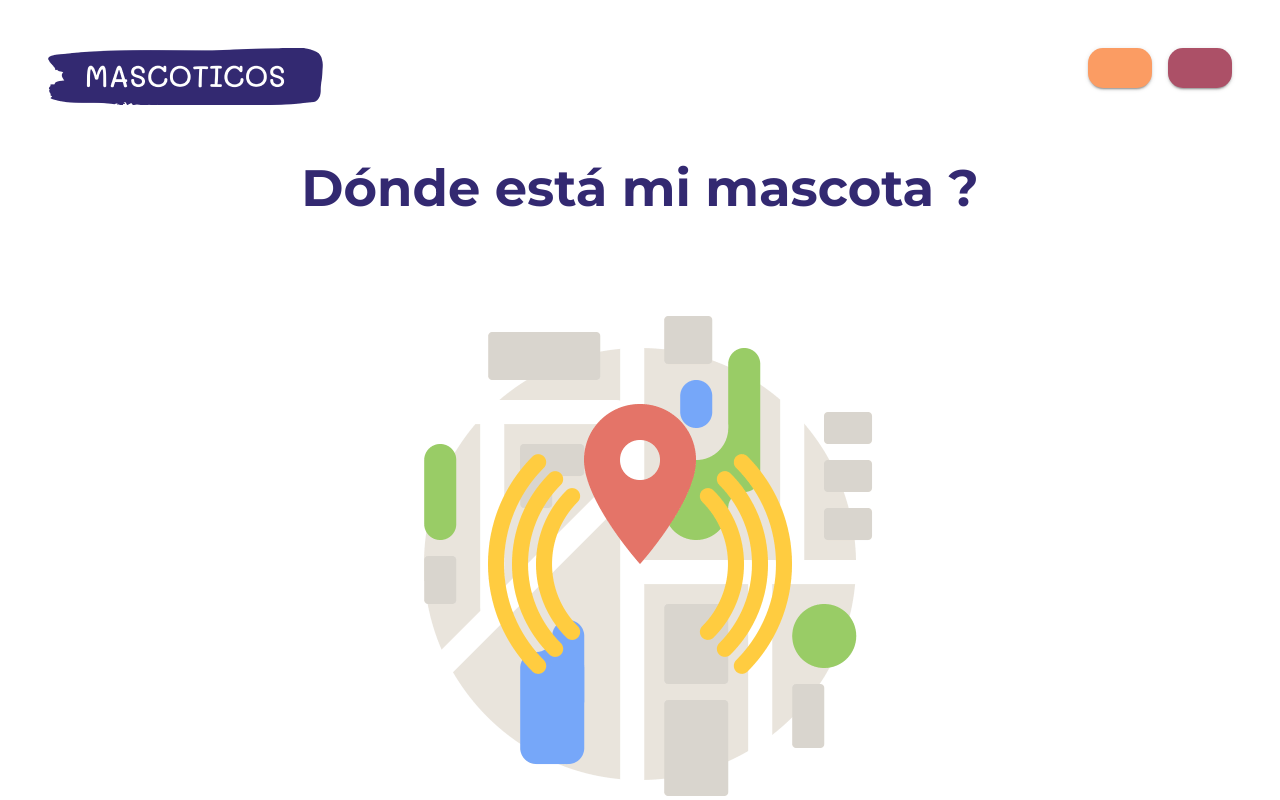
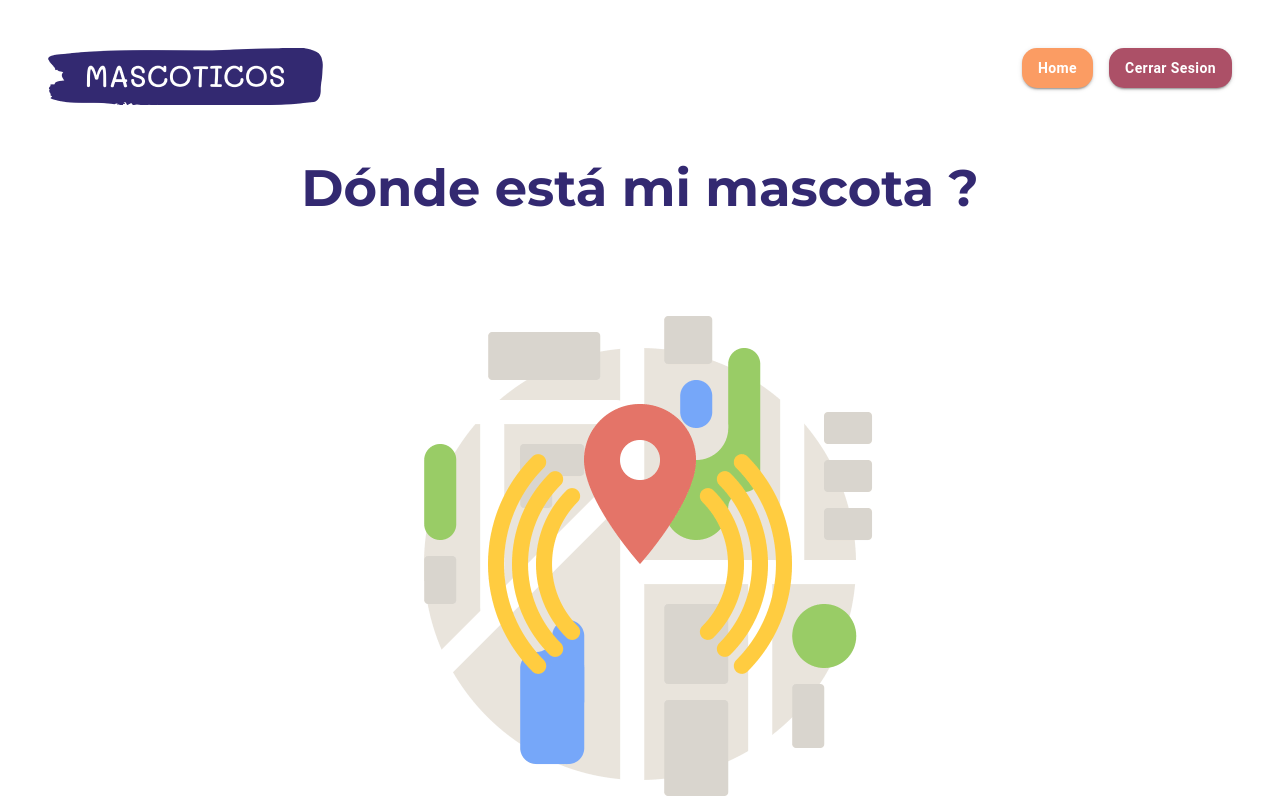
Before and after one commit to erigt/Hackathon_22, a React (Vite) app in the folder frontend/: page /vip in a window 1280 px wide. Shown: the top 800 px of the page. Built offline with nearby package versions, Linux system fonts and the light colour scheme.

Commit message:
Creando Boton a Home desde Vip

```diff
--- a/frontend/src/pages/Vip.jsx
+++ b/frontend/src/pages/Vip.jsx
@@ -6,7 +6,7 @@ import "./vip.modules.css";
 export default function Vip() {
     return (
         <>
-            <Header text={'Cerrar Sesion'} />
+            <Header text1={'Cerrar Sesion'} text2={'Home'} />
                 <main className='vipContainer'>
                     <h2>Dónde está mi mascota ?</h2>
                     <MapGeo />
```
